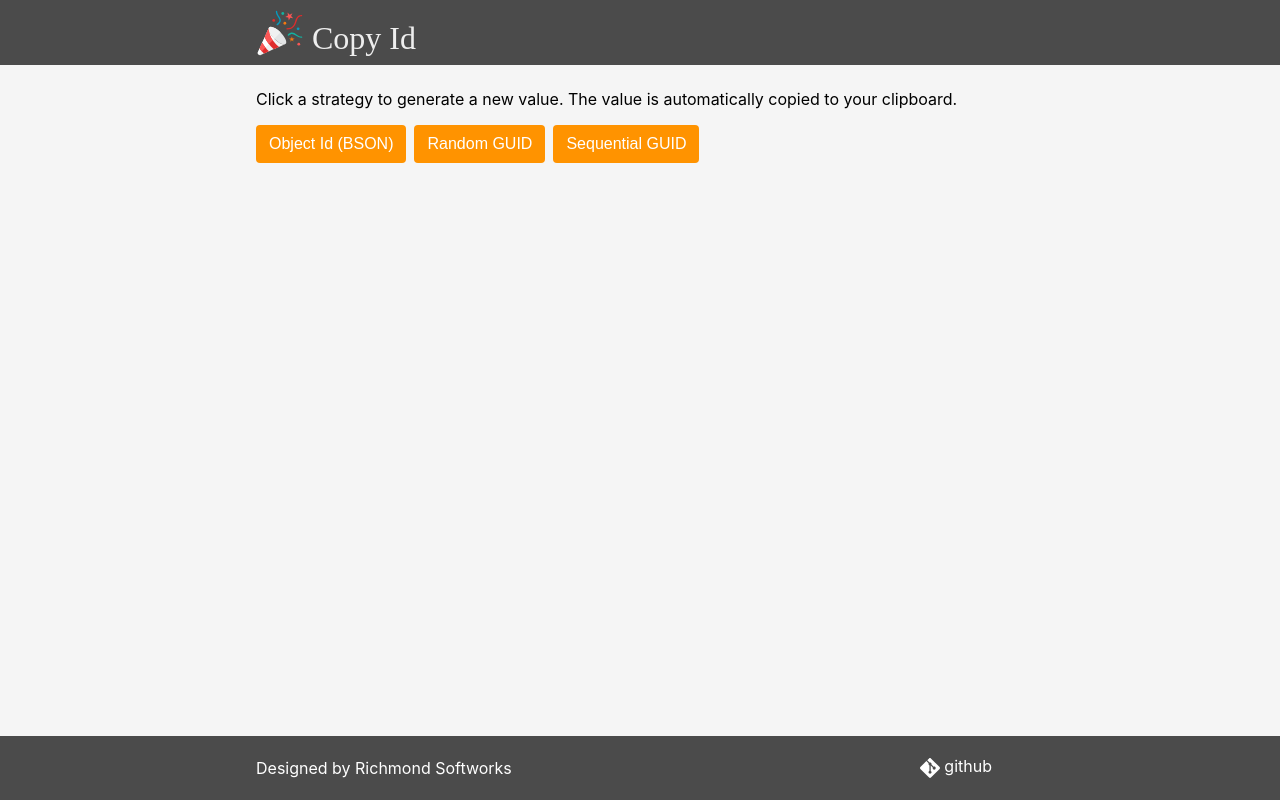
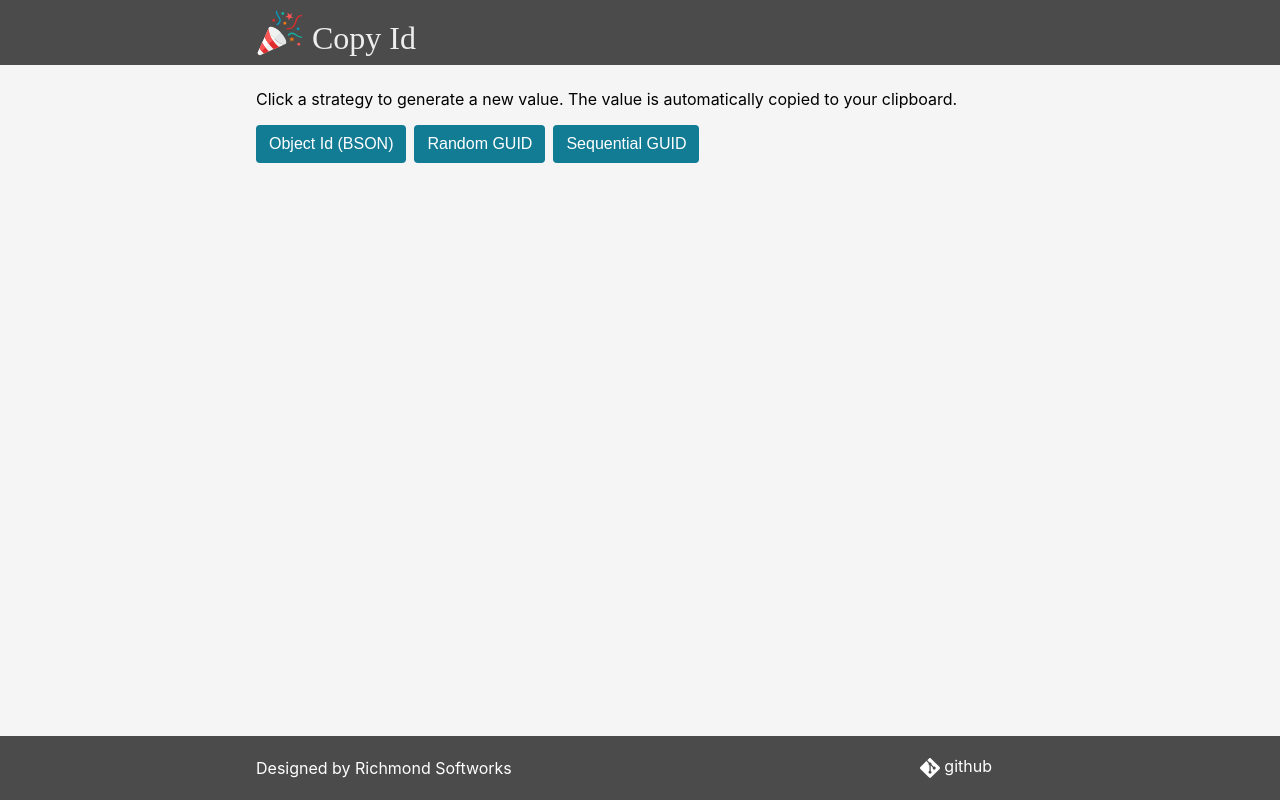
Before and after one commit to richmondsoftworks/copy-id, a React (Create React App) app in the folder packages/web/: page / in a window 1280 px wide. Built offline with nearby package versions, Linux system fonts and the light colour scheme; a web font is replaced by a local one.

Commit message:
lighthouse: accessability colors

```diff
--- a/packages/web/src/index.css
+++ b/packages/web/src/index.css
@@ -1,8 +1,7 @@
 @import url("https://fonts.googleapis.com/css?family=Chilanka&display=swap");
 
 :root {
-  --primary: #ff9300;
-  --primary-alt: white;
+  --primary: #137c95;
 }
 
 a {
@@ -99,7 +98,7 @@ footer .github-link > span {
 
 .btn-primary {
   background: var(--primary);
-  color: var(--primary-alt);
+  color: white;
 }
 
 .btn-group {
```
